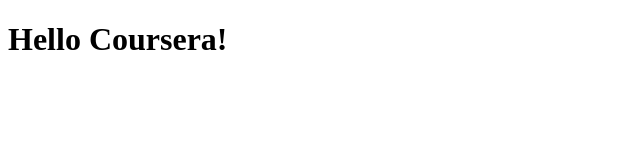
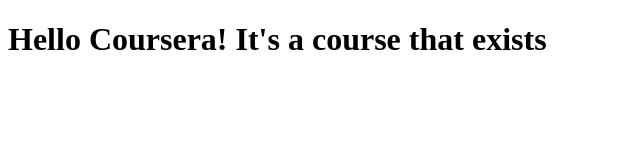
Before and after one commit to Muhs/coursera-test, a plain HTML site: page site/index.html in a window 1280 px wide. Shown: the whole page, without its empty margins (0-640 px from the left). Drawn offline with Linux system fonts and the light colour scheme.

Commit message:
Hellooooo

```diff
--- a/site/index.html
+++ b/site/index.html
@@ -6,6 +6,6 @@
 	<title>Hello Coursera!</title>
 </head>
 <body>
-<h1>Hello Coursera!</h1>
+<h1>Hello Coursera! It's a course that exists</h1>
 </body>
 </html>
```
